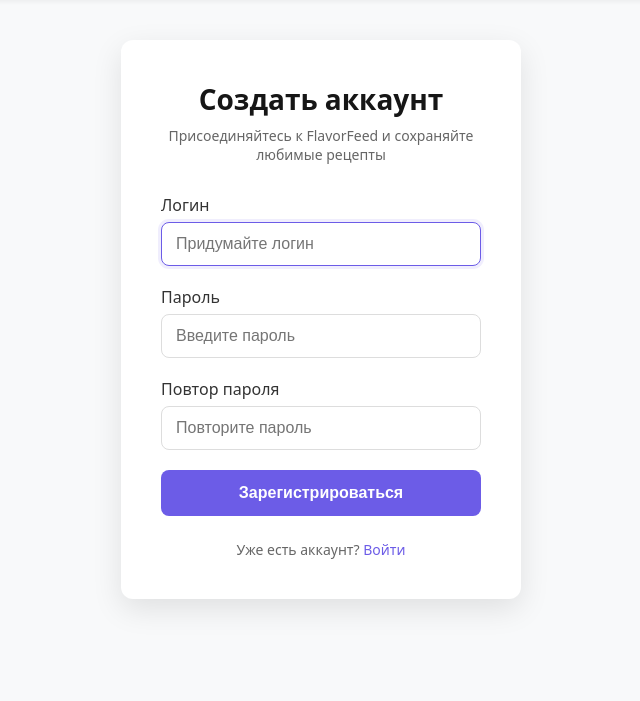
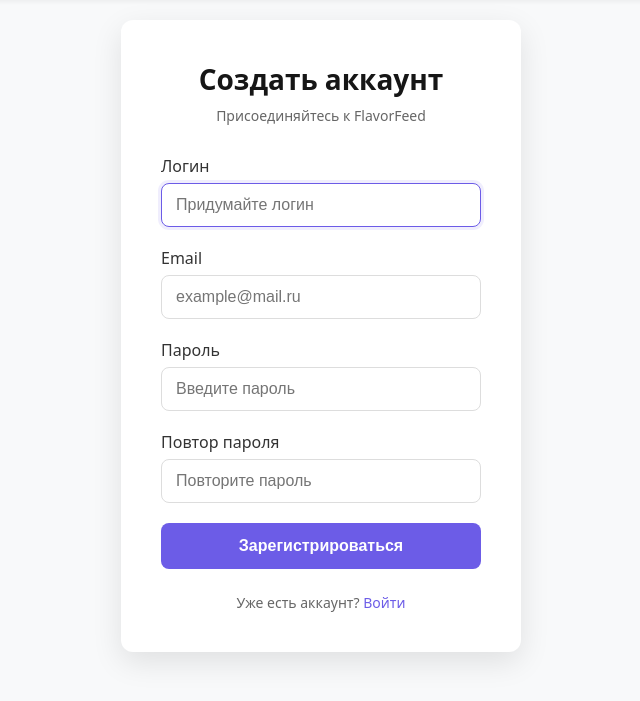
Before and after one commit to Totorooro/food_re, a Django app: page /users/register/ in a window 1280 px wide. Shown: the part 57-758 px from the top of the page, without its empty margins (319-959 px from the left). Run offline with Django 4.2, Linux system fonts and the light colour scheme.

Commit message:
feat(auth): add email authentication

```diff
--- a/flavorfeed/flavorfeed/settings.py
+++ b/flavorfeed/flavorfeed/settings.py
@@ -139,3 +139,8 @@ MEDIA_URL = '/media/'
 LOGIN_URL = 'users:login '
 LOGIN_REDIRECT_URL = 'home'
 LOGOUT_REDIRECT_URL = 'home'
+
+AUTHENTICATION_BACKENDS = [
+    'django.contrib.auth.backends.ModelBackend',
+    'users.authentication.EmailAuthBackend',
+]
--- a/flavorfeed/users/forms.py
+++ b/flavorfeed/users/forms.py
@@ -11,7 +11,19 @@ class RegisterUserForm(UserCreationForm):
     username = forms.CharField(label='Логин', widget=forms.TextInput(attrs={'class': 'form-input', 'placeholder': 'Придумайте логин'}))
     password1 = forms.CharField(label='Пароль', widget=forms.PasswordInput(attrs={'class': 'form-input', 'placeholder': 'Введите пароль'}))
     password2 = forms.CharField(label='Повтор пароля', widget=forms.PasswordInput(attrs={'class': 'form-input', 'placeholder': 'Повторите пароль'}))
+    email = forms.EmailField(
+        label='Email',
+        widget=forms.EmailInput(attrs={
+            'class': 'form-input',
+            'placeholder': 'example@mail.ru'
+        }),
+        help_text='Обязательное поле. Мы не шлём спам :)'
+    )
 
     class Meta:
         model = get_user_model()
-        fields = ['username', 'password1', 'password2']
+        fields = ['username', 'email', 'password1', 'password2', ]
+
+    def __init__(self, *args, **kwargs):
+        super().__init__(*args, **kwargs)
+        self.fields['email'].required = True
--- a/flavorfeed/users/templates/users/register.html
+++ b/flavorfeed/users/templates/users/register.html
@@ -5,7 +5,7 @@
 <div class="auth-container">
     <div class="auth-card">
         <h1>Создать аккаунт</h1>
-        <p class="auth-subtitle">Присоединяйтесь к FlavorFeed и сохраняйте любимые рецепты</p>
+        <p class="auth-subtitle">Присоединяйтесь к FlavorFeed</p>
 
         <form method="post" class="auth-form">
             {% csrf_token %}
@@ -15,6 +15,14 @@
                 {{ form.username }}
                 {% if form.username.errors %}
                     <span class="error">{{ form.username.errors|join:", " }}</span>
+                {% endif %}
+            </div>
+
+            <div class="form-group">
+                <label for="{{ form.email.id_for_label }}">Email</label>
+                {{ form.email }}
+                {% if form.email.errors %}
+                    <span class="error">{{ form.email.errors|join:", " }}</span>
                 {% endif %}
             </div>
 
```
Also changed, not shown: flavorfeed/users/authentication.py (added, +22 -0 lines).
